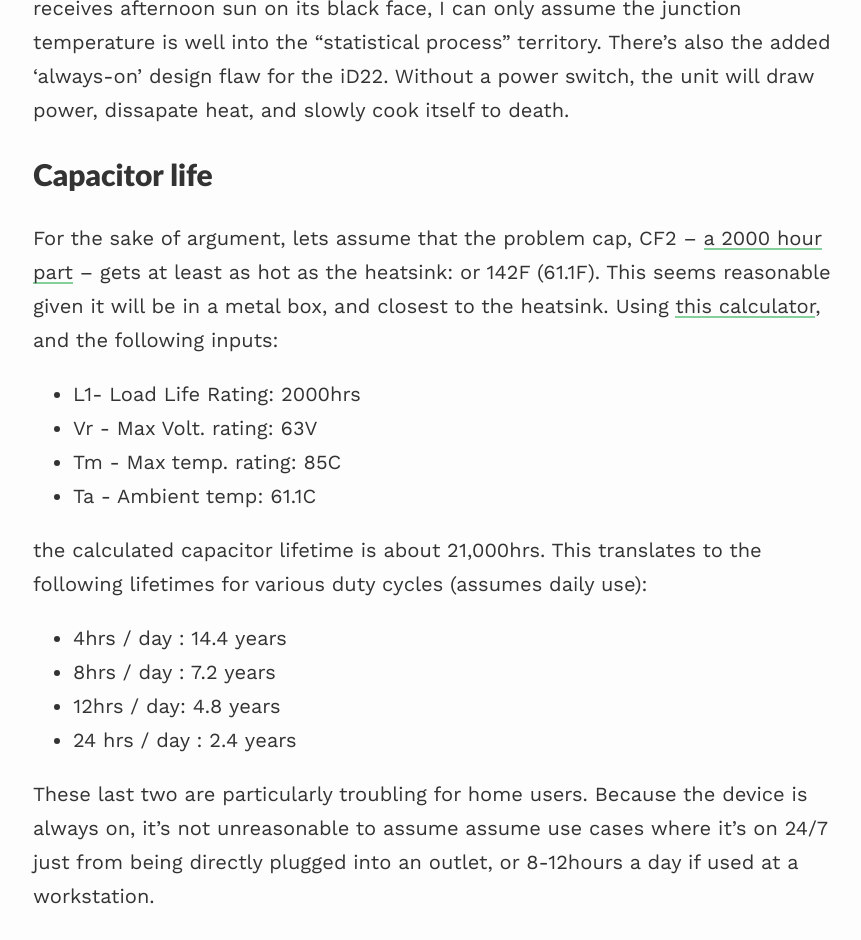
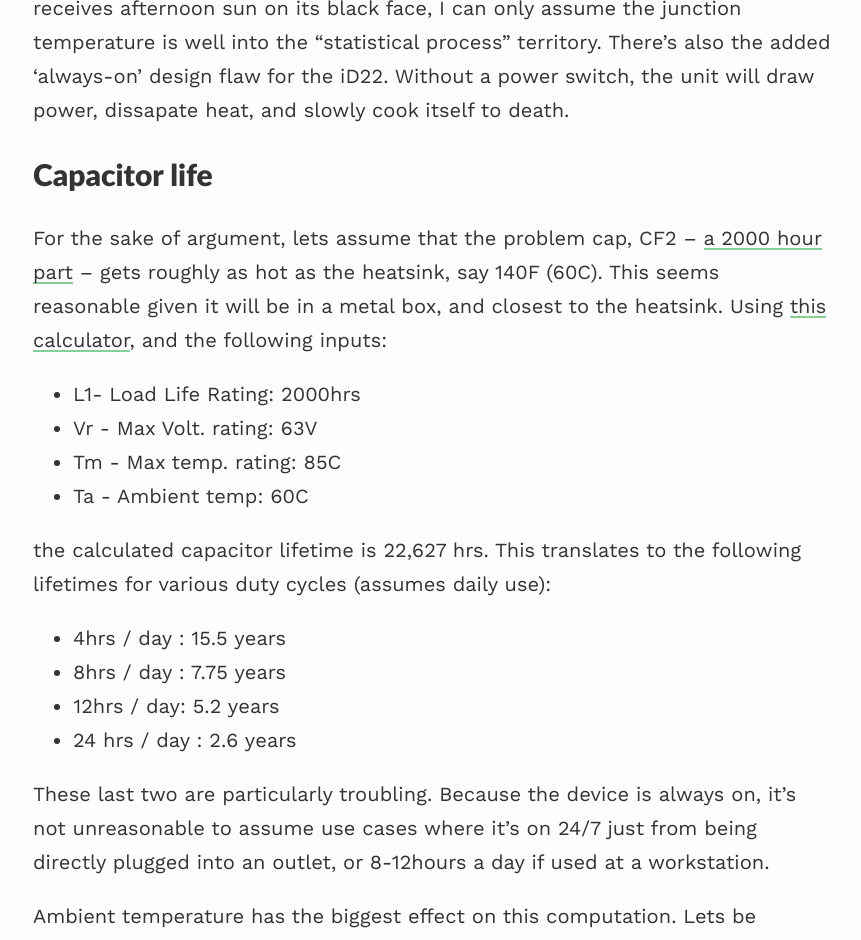
Before and after one commit to UtahJimmy/utahjimmy.github.io, a Jekyll site: the page built from _projects/8_project-audient.md, in a window 1280 px wide and 1400 px high, scrolled down 4329 px. Shown: the top 940 px of the window, without its empty margins (207-1068 px from the left). Built offline with Jekyll 4.4.1, drawn with Linux system fonts in a browser that asks for light colours; nearby versions of some CDN libraries; some of the changed text lies outside the part shown.

Commit message:
cap calculations

```diff
--- a/_projects/8_project-audient.md
+++ b/_projects/8_project-audient.md
@@ -72,23 +72,23 @@ Considering this board sits in an unventilated metal enclosure that regularly re
 
 ## Capacitor life
 
-For the sake of argument, lets assume that the problem cap, CF2 --  [a 2000 hour part](https://store.comet.bg/en/Catalogue/Product/29481/) -- gets at least as hot as the heatsink: or 142F (61.1F).  This seems reasonable given it will be in a metal box, and closest to the heatsink.  Using [this calculator](https://eepower.com/tools/electrolytic-capacitor-life-calculator/#), and the following inputs:
+For the sake of argument, lets assume that the problem cap, CF2 --  [a 2000 hour part](https://store.comet.bg/en/Catalogue/Product/29481/) -- gets roughly as hot as the heatsink, say 140F (60C).  This seems reasonable given it will be in a metal box, and closest to the heatsink.  Using [this calculator](https://eepower.com/tools/electrolytic-capacitor-life-calculator/#), and the following inputs:
 
 * L1- Load Life Rating: 2000hrs
 * Vr - Max Volt. rating: 63V
 * Tm - Max temp. rating: 85C
-* Ta - Ambient temp: 61.1C
+* Ta - Ambient temp: 60C
 
-the calculated capacitor lifetime is about 21,000hrs.  This translates to the following lifetimes for various duty cycles (assumes daily use):
+the calculated capacitor lifetime is 22,627 hrs.  This translates to the following lifetimes for various duty cycles (assumes daily use):
 
-* 4hrs / day : 14.4 years
-* 8hrs / day : 7.2 years
-* 12hrs / day: 4.8 years
-* 24 hrs / day : 2.4 years
+* 4hrs / day : 15.5 years
+* 8hrs / day : 7.75 years
+* 12hrs / day: 5.2 years
+* 24 hrs / day : 2.6 years
 
-These last two are particularly troubling for home users.  Because the device is always on, it's not unreasonable to assume assume use cases where it's on 24/7 just from being directly plugged into an outlet, or 8-12hours a day if used at a workstation.
+These last two are particularly troubling.  Because the device is always on, it's not unreasonable to assume use cases where it's on 24/7 just from being directly plugged into an outlet, or 8-12hours a day if used at a workstation.
 
-Ambient temperature has the biggest effect on this computation. Lets be generous and assume things only get to 120F or approx. 49C.  That's only 48,503 hours.  With a 100% duty cycle (my unit was pretty much always plugged into the wall), thats 5.5 years.
+Ambient temperature has the biggest effect on this computation. Lets be generous and assume the capacitor only get to 120F or approx. 49C.  That's only 48,503 hours.  With a 100% duty cycle (my unit was pretty much always plugged into the wall), thats 5.5 years.
 
 {:refdef: style="text-align: center;"}
 ![id22](http://www.sci.utah.edu/~jimmy/website/audient/pikachu.png)
```
